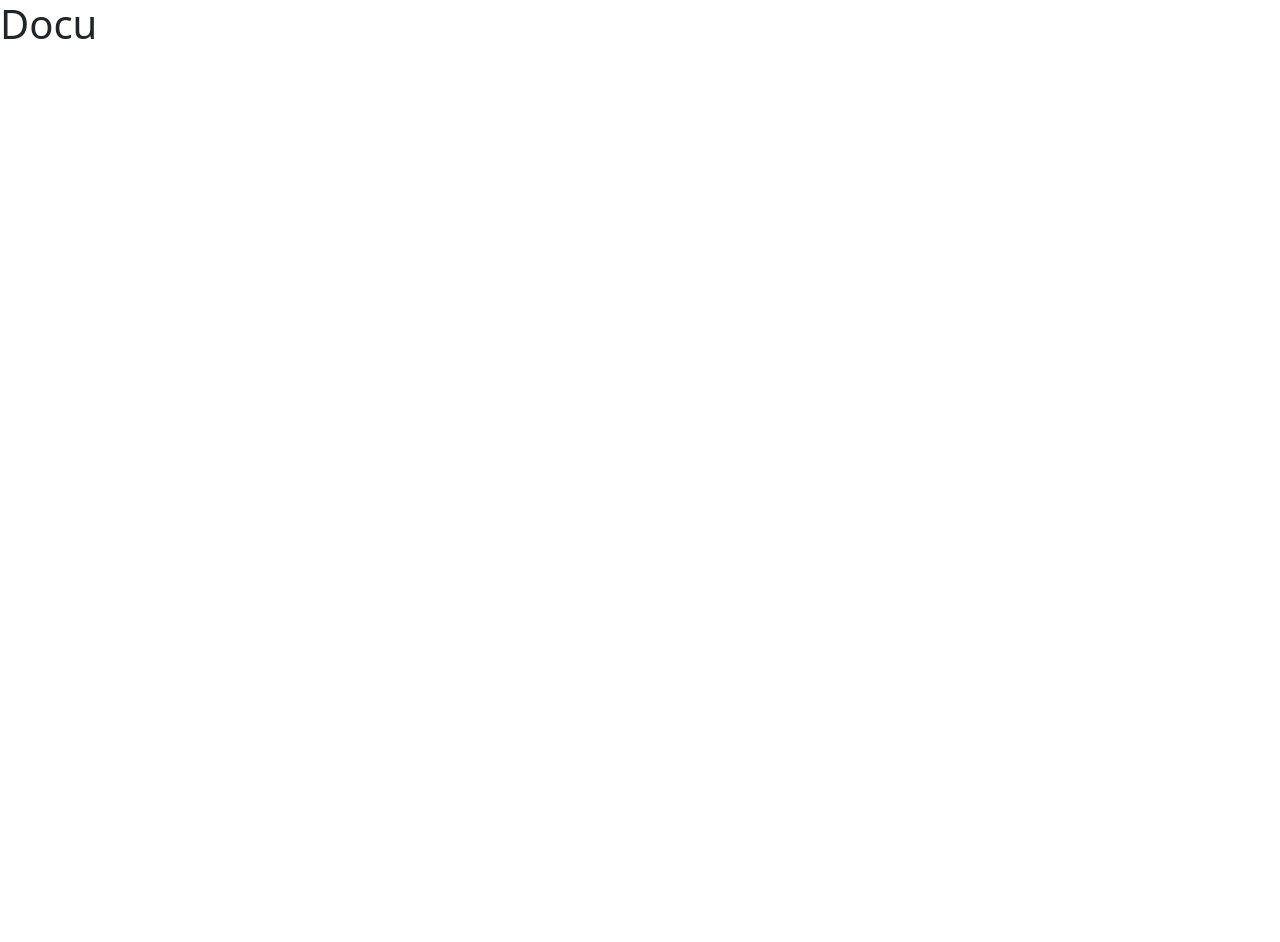
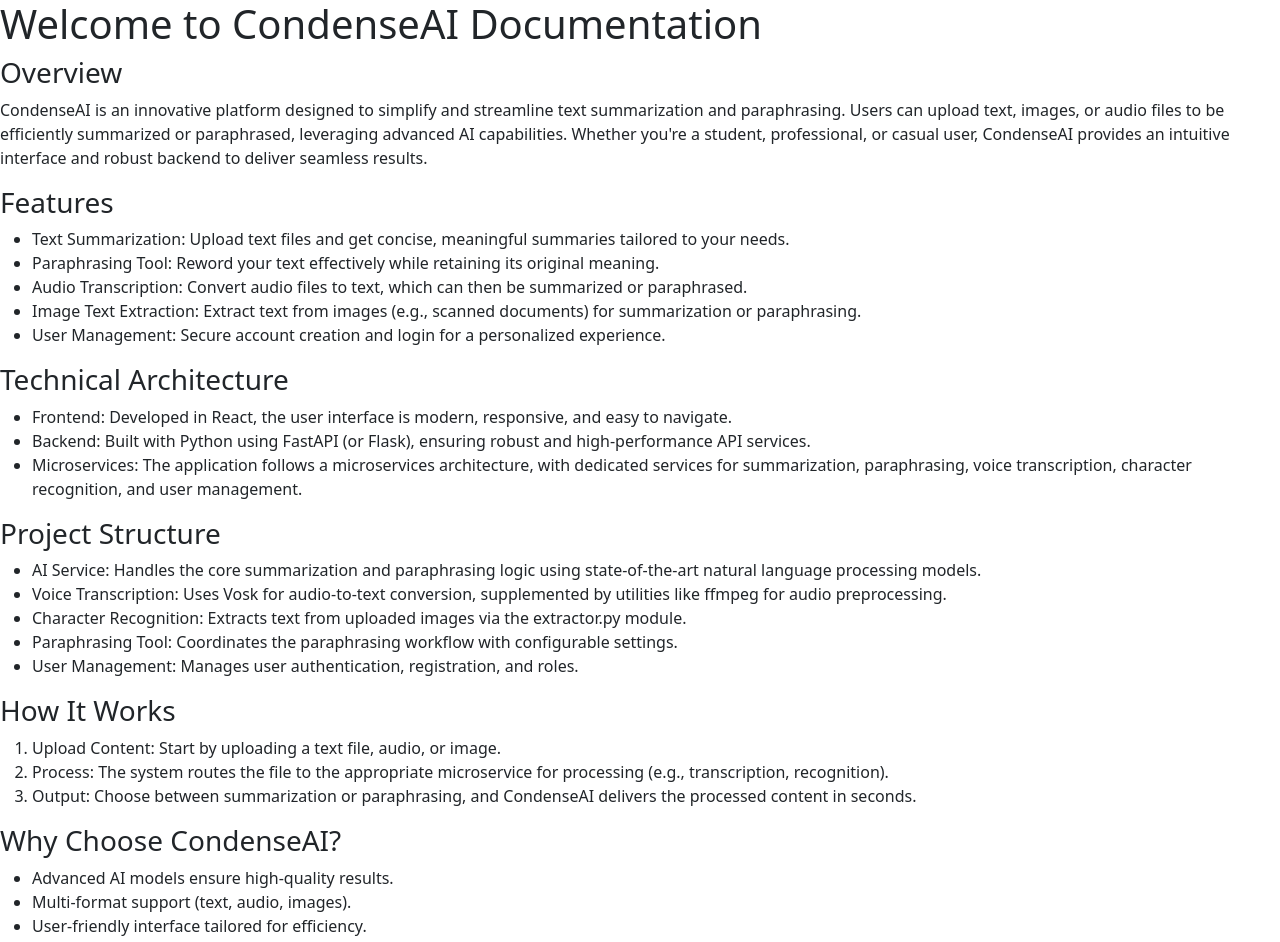
Before and after one commit to jacopobellosi/StudyMate---ASE-project, a React (Vite) app in the folder frontend/: page /docu in a window 1280 px wide. Shown: the top 942 px of the page. Before the commit the page ends 800 px from the top, so only its background shows below. Built offline with nearby package versions, Linux system fonts and the light colour scheme.

Commit message:
Add initial content for About Us and Documentation pages.

```diff
--- a/frontend/src/components/About.tsx
+++ b/frontend/src/components/About.tsx
@@ -1,5 +1,21 @@
 function About() {
-  return <h1>About</h1>;
+  return <div>
+    <h1>About Us</h1>
+    CondenseAI is a project developed as part of the Advanced Software Engineering course at the University of Klagenfurt. Our team comprises passionate students specializing in Informatics and Artificial Intelligence, united by a shared goal of creating a cutting-edge text summarization and paraphrasing tool.
+
+    We aim to provide users with a seamless, efficient, and AI-driven experience, leveraging the latest technologies in natural language processing, audio transcription, and image text extraction.
+
+    <h3>Meet the Team:</h3>
+    <ul>
+      <li>Arina Iusupova</li>
+      <li>Amir Hanna</li>
+      <li>Yulia Lomonosova</li>
+      <li>Patrick Malapit</li>
+      <li>Jacopo Bellosi</li>
+      <li>Dejan Vlasakov</li>
+
+    </ul>
+  </div>;
 }
 
 export default About;
--- a/frontend/src/components/Docu.tsx
+++ b/frontend/src/components/Docu.tsx
@@ -1,5 +1,62 @@
 function Docu() {
-  return <h1>Docu</h1>;
+  return <div>
+    <h1>Welcome to CondenseAI Documentation</h1>
+    <h3>Overview</h3>
+    <p>CondenseAI is an innovative platform designed to simplify and streamline text summarization and paraphrasing. Users can upload text, images, or audio files to be efficiently summarized or paraphrased, leveraging advanced AI capabilities. Whether you're a student, professional, or casual user, CondenseAI provides an intuitive interface and robust backend to deliver seamless results.
+    </p>
+
+    <h3>Features</h3>
+
+    <ul>
+      <li>Text Summarization: Upload text files and get concise, meaningful summaries tailored to your needs.</li>
+      <li>Paraphrasing Tool: Reword your text effectively while retaining its original meaning.</li>
+      <li>Audio Transcription: Convert audio files to text, which can then be summarized or paraphrased.</li>
+      <li>Image Text Extraction: Extract text from images (e.g., scanned documents) for summarization or paraphrasing.</li>
+      <li>User Management: Secure account creation and login for a personalized experience.</li>
+    </ul>
+
+
+
+    <h3>Technical Architecture</h3>
+
+    <ul>
+      <li>Frontend: Developed in React, the user interface is modern, responsive, and easy to navigate.</li>
+      <li>Backend: Built with Python using FastAPI (or Flask), ensuring robust and high-performance API services.</li>
+      <li>Microservices: The application follows a microservices architecture, with dedicated services for summarization, paraphrasing, voice transcription, character recognition, and user management.</li>
+    </ul>
+
+    <h3>Project Structure</h3>
+
+    <ul>
+      <li>AI Service: Handles the core summarization and paraphrasing logic using state-of-the-art natural language processing models.</li>
+      <li>Voice Transcription: Uses Vosk for audio-to-text conversion, supplemented by utilities like ffmpeg for audio preprocessing.</li>
+      <li>Character Recognition: Extracts text from uploaded images via the extractor.py module.</li>
+      <li>Paraphrasing Tool: Coordinates the paraphrasing workflow with configurable settings.</li>
+      <li>User Management: Manages user authentication, registration, and roles.</li>
+
+    </ul>
+
+
+    <h3>How It Works</h3>
+
+    <ol>
+      <li>Upload Content: Start by uploading a text file, audio, or image.</li>
+      <li>Process: The system routes the file to the appropriate microservice for processing (e.g., transcription, recognition).</li>
+      <li>Output: Choose between summarization or paraphrasing, and CondenseAI delivers the processed content in seconds.</li>
+    </ol>
+
+    <h3>Why Choose CondenseAI?</h3>
+
+    <ul>
+      <li>Advanced AI models ensure high-quality results.</li>
+      <li>Multi-format support (text, audio, images).</li>
+      <li>User-friendly interface tailored for efficiency.</li>
+      <li>Secure and scalable infrastructure.</li>
+    </ul>
+
+
+    <strong>For further inquiries or technical support, feel free to contact our team.</strong>
+  </div >;
 }
 
 export default Docu;
```
